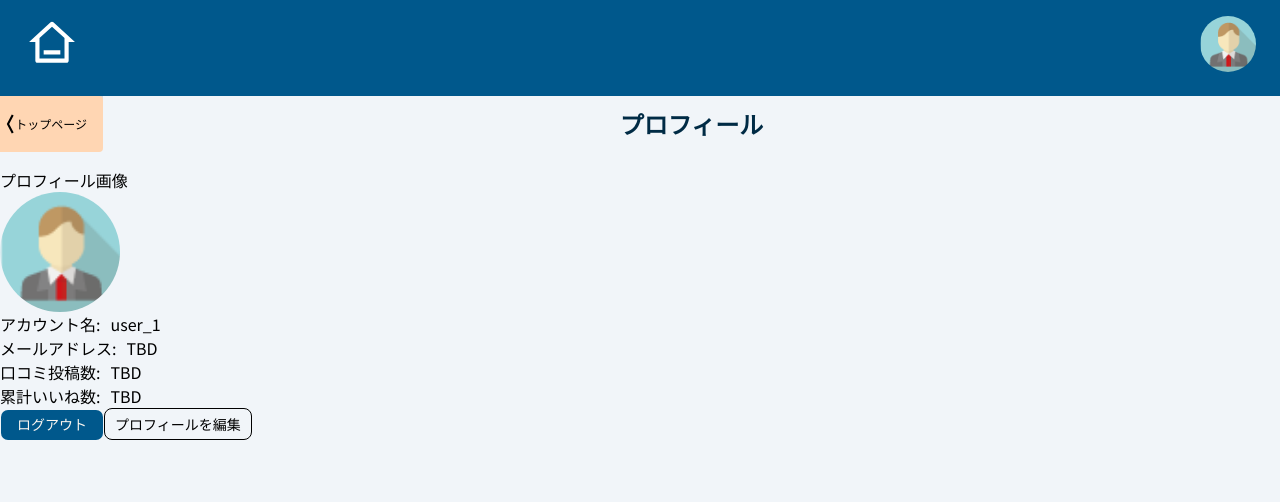
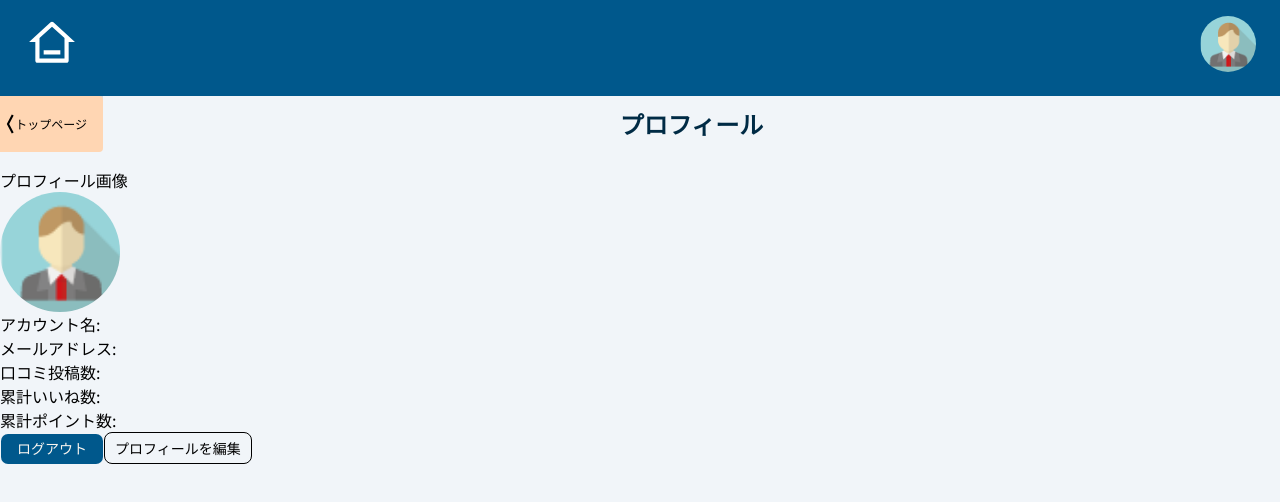
Before and after one commit to Triton-Swallows/Triton-Swallows-App, a React (Vite) app in the folder fe/: page /profile in a window 1280 px wide. Shown: the top 502 px of the page. Built offline with nearby package versions, Linux system fonts and the light colour scheme; no server answers; sample sign-in values are in the browser's storage.

Commit message:
change: getMyInfo APIの返り値に合うように、プロフィールページを修正

```diff
--- a/fe/src/components/pages/Profile.tsx
+++ b/fe/src/components/pages/Profile.tsx
@@ -9,14 +9,17 @@ import { Button } from "../ui/button";
 import { EditProfileDialog } from "../organisms/dialogs/EditProfileDialog";
 
 type User = {
-  user_id: string;
+  ud: string;
   user_name: string;
   email: string;
   icon_url: string;
-  review_count: number; //累計投稿数
-  like_count: number; //累計いいね
-  approved_count: number; //累計google forms採用数
-  point: number; //累計ポイント数
+  count: number; //累計投稿数
+  total_like_count: number; //累計いいね
+  total_point: number; //累計ポイント数
+};
+
+type ApiResponse<T> = {
+  data: T;
 };
 
 export const Profile = () => {
@@ -28,8 +31,9 @@ export const Profile = () => {
     if (!loginUser) return;
     try {
       // ログイン中の自分の情報（User）を取得
-      const response = await apiClient.get<User>("/users/me");
-      setUser(response.data);
+      const response = await apiClient.get<ApiResponse<User>>("/users/me");
+      const userData = response.data.data;
+      setUser(userData);
     } catch (error) {
       console.error("ユーザー情報の取得に失敗しました。", error);
     }
@@ -48,11 +52,6 @@ export const Profile = () => {
     }
   };
 
-  // アカウント名（UUID）の8文字省略処理
-  const displayId = user?.user_name || loginUser?.uid || "名称未定";
-  const shortName =
-    displayId.length > 8 ? `${displayId.substring(0, 8)}...` : displayId;
-
   return (
     <HeaderLayout>
       <HeaderNav path={"/"} label="トップページ" title="プロフィール" />
@@ -68,19 +67,23 @@ export const Profile = () => {
       {/* ユーザー情報 */}
       <div className="flex gap-[10px]">
         <label>アカウント名:</label>
-        <p>{user?.user_name || shortName}</p>
+        <p>{user?.user_name}</p>
       </div>
       <div className="flex gap-[10px]">
         <label>メールアドレス:</label>
-        <p>{user?.email || "TBD"}</p>
+        <p>{user?.email}</p>
       </div>
       <div className="flex gap-[10px]">
         <label>口コミ投稿数:</label>
-        <p>{user?.review_count || "TBD"}</p>
+        <p>{user?.count}</p>
       </div>
       <div className="flex gap-[10px]">
         <label>累計いいね数:</label>
-        <p>{user?.like_count || "TBD"}</p>
+        <p>{user?.total_like_count}</p>
+      </div>
+      <div className="flex gap-[10px]">
+        <label>累計ポイント数:</label>
+        <p>{user?.total_point}</p>
       </div>
       <Button
         type="button"
```
